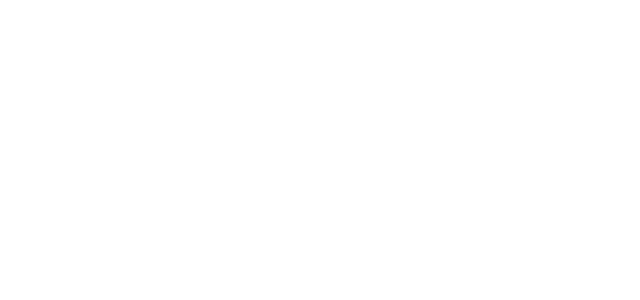
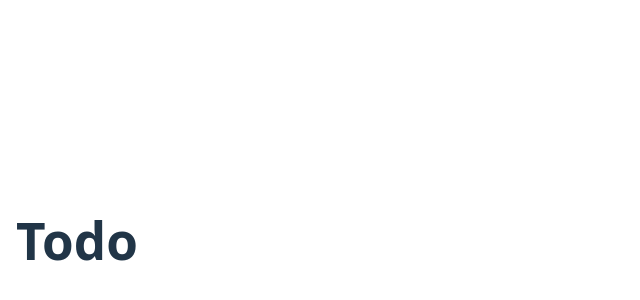
Before and after one commit to misiek869/todo_app_with_rtl_test, a React (Vite) app: page / in a window 1280 px wide. Shown: the part 144-444 px from the top of the page, without its empty margins (0-640 px from the left). Built offline with nearby package versions, Linux system fonts and the light colour scheme.

Commit message:
create basic structure and fix onSubmit ts bug

```diff
--- a/src/App.tsx
+++ b/src/App.tsx
@@ -1,5 +1,17 @@
+import Form from './components/Form'
+import List from './components/List'
+import { useFlowManager } from './utils'
+
 function App() {
-	return <></>
+	const { items, handleAddItem, handleDeleteItem } = useFlowManager()
+
+	return (
+		<main className='container mx-auto p-4 max-w-6xl'>
+			<h1 className='text-3xl font-bold mb-8'>Todo</h1>
+			<Form onSubmit={handleAddItem} />
+			<List items={items} onDelete={handleDeleteItem} />
+		</main>
+	)
 }
 
 export default App
--- a/src/components/Form.tsx
+++ b/src/components/Form.tsx
@@ -1,6 +1,6 @@
-import React from 'react'
+import { ItemWithNoId, Category } from '../utils'
 
-const Form = () => {
+const Form = ({ onSubmit }: { onSubmit: (item: ItemWithNoId) => void }) => {
 	return <div></div>
 }
 
```
